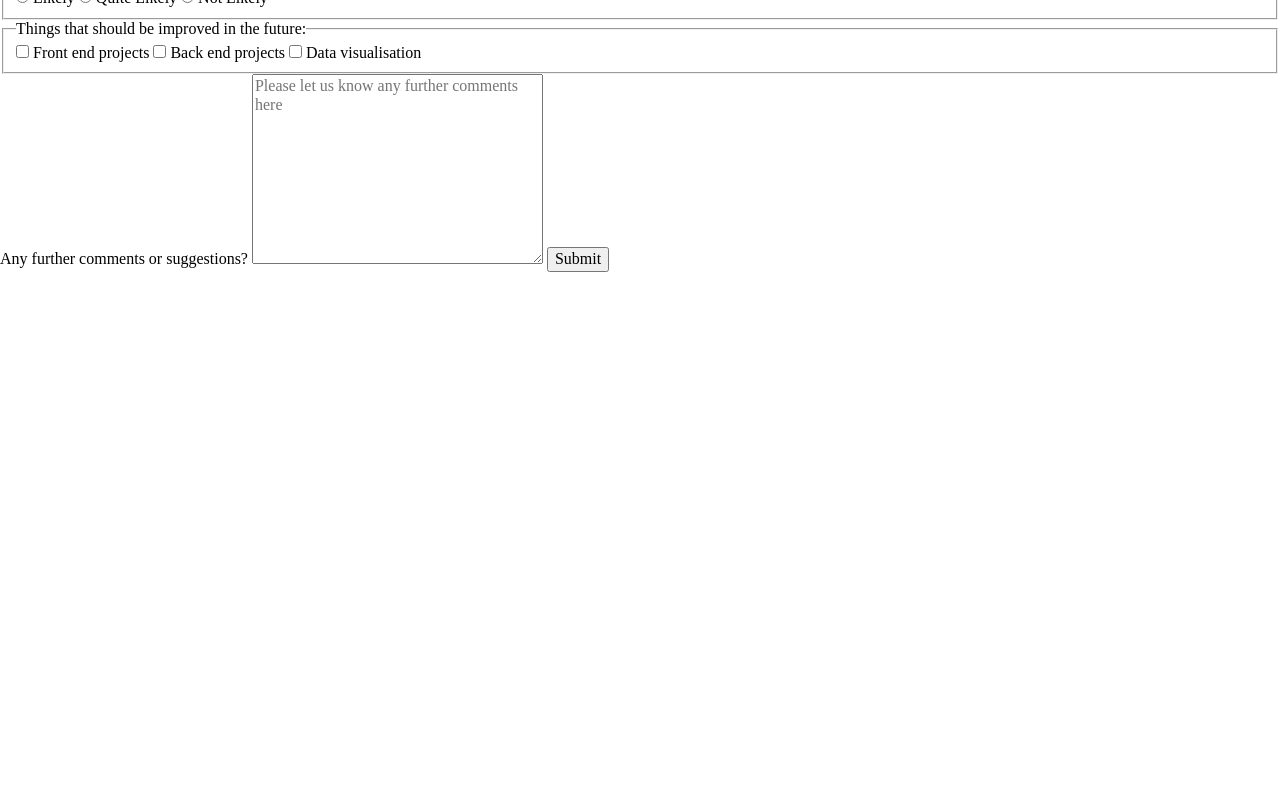
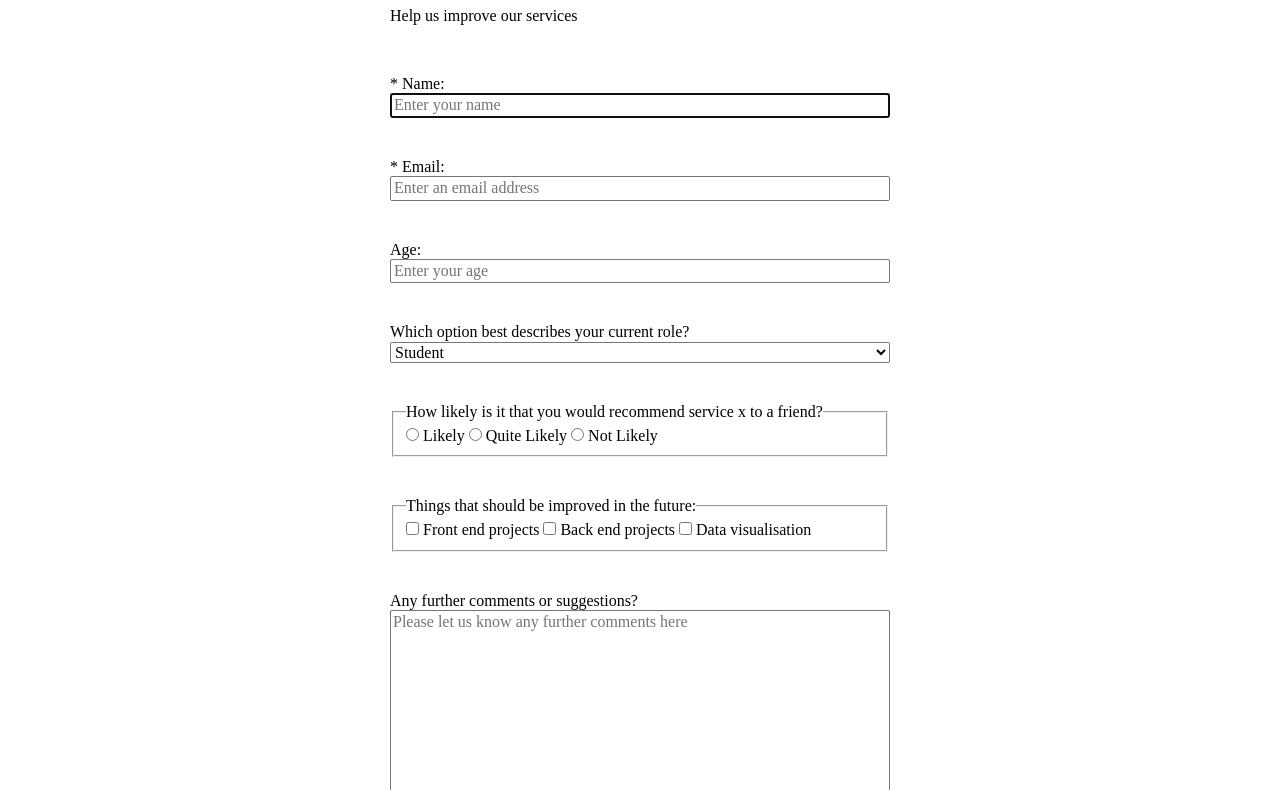
Before and after one commit to robertsGeorge/survey-form, a plain HTML site: page index.html in a window 1280 px wide. Shown: the part 173-963 px from the top of the page. Before the commit the page ends 800 px from the top, so only its background shows below. Drawn offline with Linux system fonts and the light colour scheme.

Commit message:
add flexbox column layout, and margin spacing

```diff
--- a/style.css
+++ b/style.css
@@ -1,3 +1,23 @@
 #wrapper {
+  display: flex;
+  flex-direction: column;
+  max-width: 500px;
+  margin: 100px auto;
+}
+h1 + p {
+  margin: 0;
+  margin-bottom: 10px;
+}
+
+#survey-form > label,
+#survey-form > fieldset,
+button {
+  margin-top: 40px;
 
 }
+
+/* FLEX CONTAINER */
+#survey-form {
+  display: flex;
+  flex-direction: column;
+}
```
